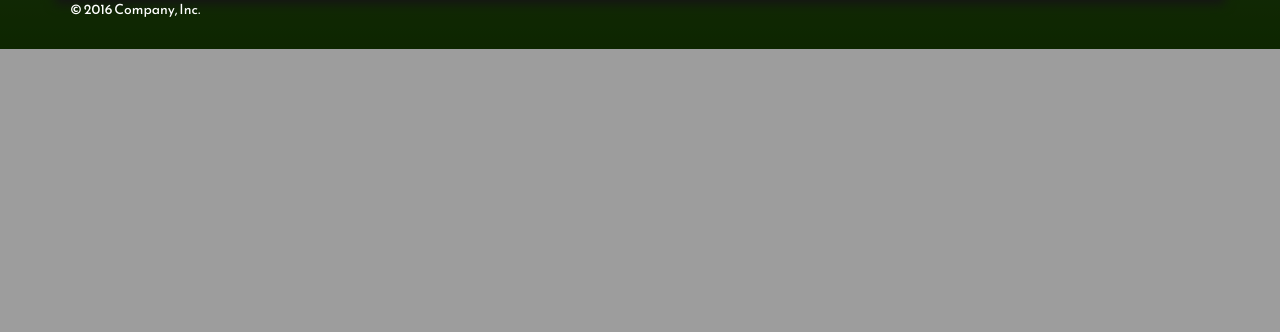
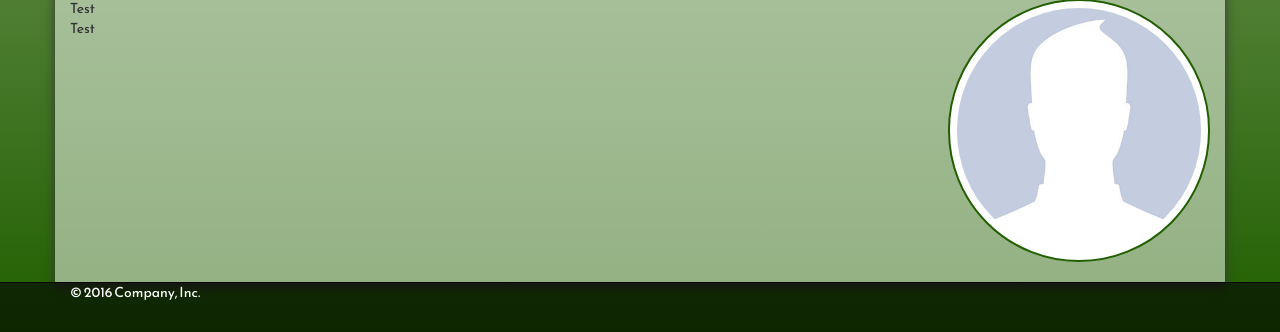
Before and after one commit to Frenchisman/travel-blog, a Django app: page /crew/ in a window 1280 px wide. Shown: the part 1074-1406 px from the top of the page. Before the commit the page ends 1123 px from the top, so only its background shows below. Run offline with Django 3.2, Linux system fonts and the light colour scheme; some libraries are stand-ins or nearby versions.

Commit message:
Added crew page, done some css

```diff
--- /dev/null
+++ b/travelblog/static/css/crew.css
@@ -0,0 +1,42 @@
+.person-row{
+	margin-bottom: 10px;
+}
+
+.hr-crew{
+	border-color: rgba(33,95,0, 0.4);
+}
+
+img{
+   padding:7px;
+   border:2px solid rgba(33,95,0, 1);
+   background-color:#fff;
+   border-radius: 50%;
+}
+
+.photo{
+	margin:auto;
+	float: none!important;
+}
+
+/* Extra small devices (phones, less than 768px) */
+/* No media query since this is the default in Bootstrap */
+
+/* Small devices (tablets, 768px and up) */
+@media (min-width: 768px) {
+	.person-row{
+		margin-bottom: 20px;
+	}
+
+	.photo.pull-left{
+		float: left!important;
+	}
+	.photo.pull-right{
+		float:right!important;
+	}
+}
+
+/* Medium devices (desktops, 992px and up) */
+@media (min-width: 992px) { ... }
+
+/* Large devices (large desktops, 1200px and up) */
+@media (min-width: 1200px) { ... }
--- a/travelblog/static/css/main.css
+++ b/travelblog/static/css/main.css
@@ -104,7 +104,12 @@ hr{
 		border-bottom: 2px solid rgba(228,228,217,1);
 	}
 
-	.container-content:before{
+
+}
+
+/* Medium devices (desktops, 992px and up) */
+@media (min-width: @screen-md-min) {
+		.container-content:before{
 	display: inline-block;
 
   box-shadow: -15px 0 5px -15px inset;
@@ -128,8 +133,5 @@ hr{
 }
 }
 
-/* Medium devices (desktops, 992px and up) */
-@media (min-width: @screen-md-min) {}
-
 /* Large devices (large desktops, 1200px and up) */
 @media (min-width: @screen-lg-min) { ... }
```
Also changed, not shown: travelblog/static/img/default_user.jpg (added).
